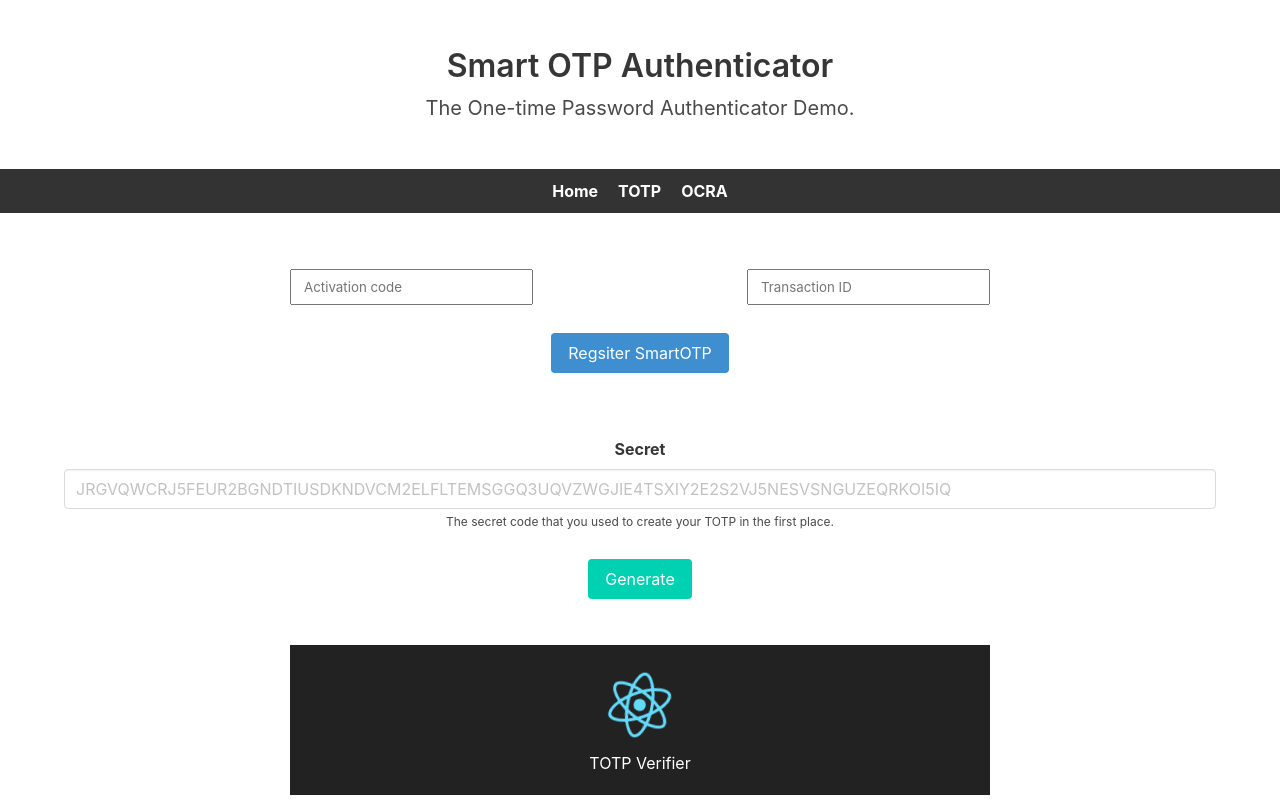
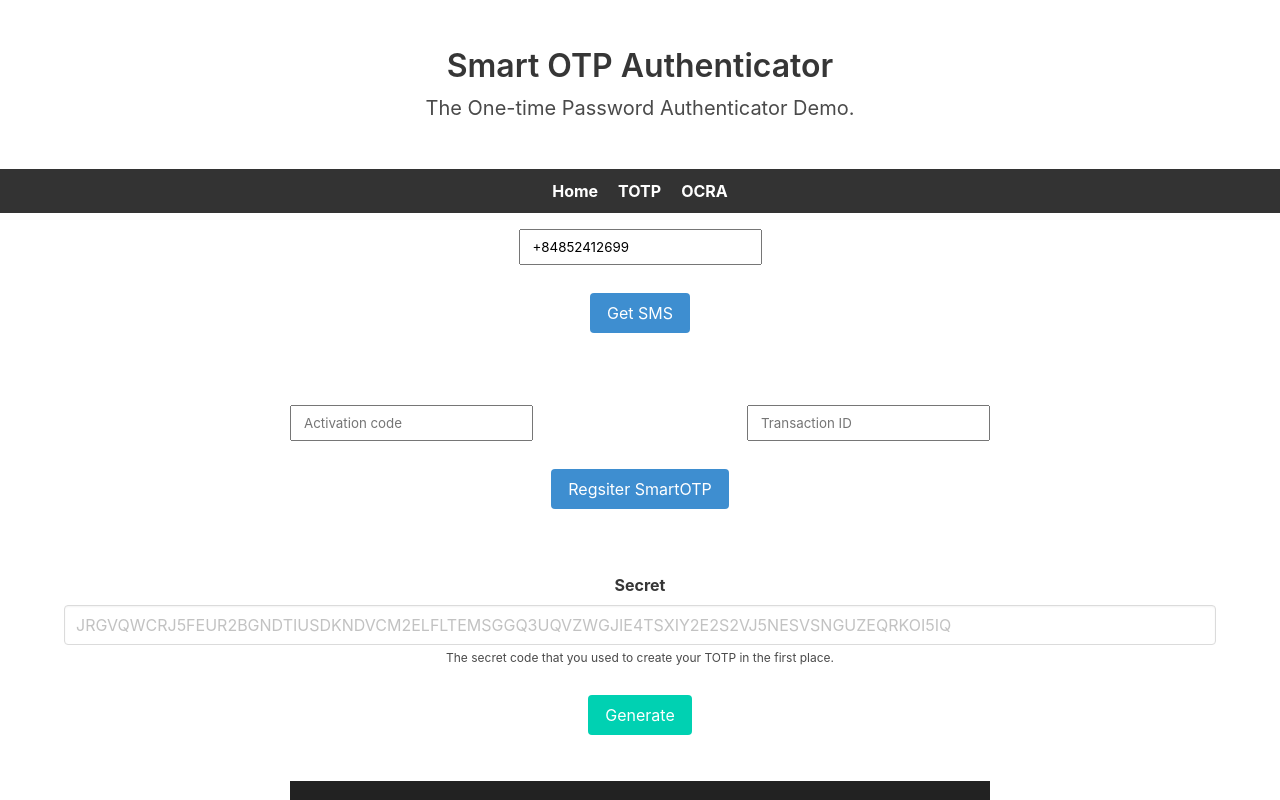
Before and after one commit to thinh-sa/smart-otp-web, a React (Create React App) app in the folder client-v1/: page /totp in a window 1280 px wide. Shown: the top 800 px of the page. Built offline with nearby package versions, Linux system fonts and the light colour scheme.

Commit message:
create SMS component

```diff
--- /dev/null
+++ b/client-v1/src/components/SMS/index.js
@@ -0,0 +1,74 @@
+import axios from "axios";
+import React, { useState } from "react";
+
+function SMS() {
+  const [phoneNumber, setPhoneNumber] = useState("+84852412699");
+  const [message, setMessage] = useState("");
+
+  const handleSubmit = (e) => {
+    e.preventDefault();
+    try {
+      const res = axios
+        .post(`${process.env.REACT_APP_API_URL}/send-activation-code`, {
+          phoneNumber,
+          userId: 1,
+          deviceId: 2,
+          appId: 1,
+          account: "thinh-test2",
+          issuer: "SmartOTP Demo Service",
+          pin: "1234",
+        })
+        .then((res) => {
+          console.log(res.data);
+          if (res?.data?.code !== "000000") {
+            setMessage(JSON.stringify(res?.data));
+          } else {
+            setMessage(`Transaction ID: ${JSON.stringify(res?.data?.data)}`);
+          }
+        });
+    } catch (err) {
+      console.log(`Error handleSubmit::`, err);
+      setMessage("Invalid secret, please enter a valid secret");
+    }
+  };
+
+  return (
+    <section className="my-4">
+      <div
+        className="container is-centered mt-2"
+        style={{ maxWidth: "700px", marginTop: "-20px" }}
+      >
+        <form>
+          <div style={{ display: "flex", justifyContent: "space-around" }}>
+            <input
+              style={{ padding: "8px 12px" }}
+              type="text"
+              placeholder="Phone Number"
+              value={phoneNumber}
+              onChange={(e) => setPhoneNumber(e.target.value)}
+            />
+          </div>
+          <div className="control has-text-centered pt-3 mt-4">
+            <button
+              className="button is-info"
+              type="submit"
+              onClick={handleSubmit}
+            >
+              Get SMS
+            </button>
+            {message && (
+              <p
+                className="has-text-centered"
+                style={{ marginTop: "10px", fontWeight: "bold" }}
+              >
+                {message}
+              </p>
+            )}
+          </div>
+        </form>
+      </div>
+    </section>
+  );
+}
+
+export default SMS;
--- a/client-v1/src/components/TOTP/index.js
+++ b/client-v1/src/components/TOTP/index.js
@@ -3,10 +3,12 @@ import React from "react";
 import TotpGenerator from "../Register/index";
 import VerifierTotp from "./Verifier/index";
 import Home from "../Home/index";
+import SMS from "../SMS";
 
 function TOTP() {
   return (
     <div>
+      <SMS />
       <section className="section">
         <div
           className="container is-centered mt-2"
```
